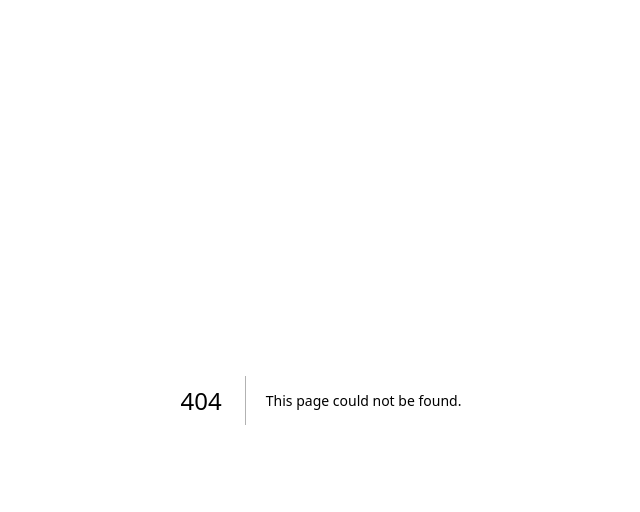
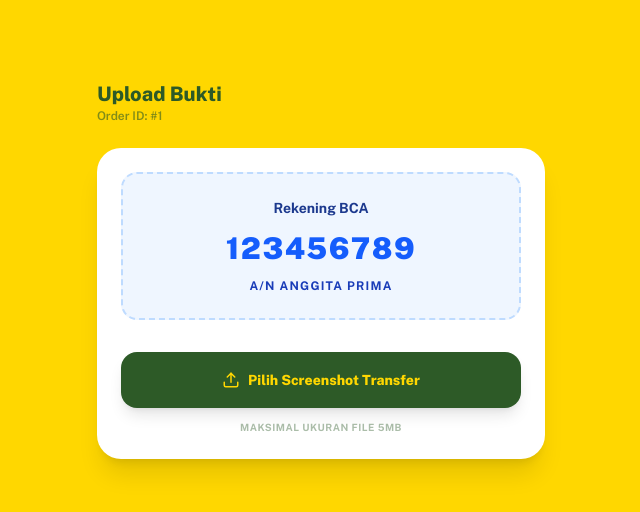
Before and after one commit to Hadiyanto/rpn-frontend, a Next.js app: page /bukti-transfer/1 in a window 1280 px wide. Before the commit this address had no page. Shown: the top 512 px of the page, without its empty margins (319-959 px from the left). Built offline with nearby package versions, Linux system fonts and the light colour scheme.

Commit message:
add new page bukti transfer

```diff
--- /dev/null
+++ b/app/bukti-transfer/[id]/page.tsx
@@ -0,0 +1,131 @@
+'use client';
+
+import { useState, use } from 'react';
+import { LuUpload, LuCheck, LuArrowLeft } from 'react-icons/lu';
+import { useRouter } from 'next/navigation';
+
+export default function BuktiTransferPage({ params }: { params: Promise<{ id: string }> }) {
+    const { id } = use(params);
+    const router = useRouter();
+    const [uploading, setUploading] = useState(false);
+    const [success, setSuccess] = useState(false);
+    const [errorMsg, setErrorMsg] = useState('');
+
+    const handleUpload = async (e: React.ChangeEvent<HTMLInputElement>) => {
+        const file = e.target.files?.[0];
+        if (!file) return;
+
+        setUploading(true);
+        setErrorMsg('');
+        try {
+            const formData = new FormData();
+            formData.append('image', file);
+
+            const apiUrl = process.env.NEXT_PUBLIC_API_URL || 'http://localhost:3000';
+
+            // 1. Upload to Cloudinary via backend
+            const uploadRes = await fetch(`${apiUrl}/api/upload-image`, {
+                method: 'POST',
+                body: formData,
+            });
+            const uploadJson = await uploadRes.json();
+
+            if (uploadJson.status !== 'ok') {
+                setErrorMsg('Gagal mengunggah gambar. Silakan coba lagi.');
+                setUploading(false);
+                return;
+            }
+
+            // 2. Patch Order with the new image URL
+            const updateRes = await fetch(`${apiUrl}/api/order/${id}/transfer-img-url`, {
+                method: 'PATCH',
+                headers: { 'Content-Type': 'application/json' },
+                body: JSON.stringify({ transfer_img_url: uploadJson.imageUrl }),
+            });
+
+            const updateJson = await updateRes.json();
+            if (updateJson.status === 'ok') {
+                setSuccess(true);
+            } else {
+                setErrorMsg('Gagal menyimpan bukti transfer ke pesanan.');
+            }
+        } catch (err) {
+            setErrorMsg('Terjadi kesalahan jaringan.');
+        } finally {
+            setUploading(false);
+        }
+    };
+
+    if (success) {
+        return (
+            <div className="bg-brand-yellow font-display min-h-screen flex flex-col items-center justify-center p-4">
+                <div className="bg-white rounded-3xl p-8 max-w-sm w-full shadow-2xl text-center space-y-4 animate-in zoom-in-95 duration-300">
+                    <div className="w-20 h-20 bg-green-100 rounded-full flex items-center justify-center mx-auto mb-2 text-green-500">
+                        <LuCheck className="text-4xl" />
+                    </div>
+                    <h2 className="text-2xl font-extrabold text-primary">Berhasil!</h2>
+                    <p className="text-primary/70 text-sm font-medium">
+                        Bukti transfer untuk Order #{id} telah tersimpan. Terima kasih!
+                    </p>
+                    <button
+                        onClick={() => router.push('/pesan')}
+                        className="w-full mt-4 h-12 bg-primary text-brand-yellow font-bold rounded-xl active:scale-95 transition-transform"
+                    >
+                        Buat Pesanan Baru
+                    </button>
+                </div>
+            </div>
+        );
+    }
+
+    return (
+        <div className="bg-brand-yellow font-display min-h-screen flex flex-col items-center p-4 pt-12 sm:pt-20 text-primary">
+            <div className="w-full max-w-md">
+                {/* Title */}
+                <div className="flex items-center justify-between mb-6">
+                    <div>
+                        <h1 className="text-xl font-extrabold">Upload Bukti</h1>
+                        <p className="text-xs font-semibold text-primary/60">Order ID: #{id}</p>
+                    </div>
+                </div>
+
+                <div className="bg-white rounded-3xl shadow-xl overflow-hidden">
+                    <div className="p-6 space-y-4">
+                        <div className="bg-blue-50 border-2 border-dashed border-blue-200 rounded-2xl p-6 text-center space-y-3">
+                            <h3 className="text-sm font-bold text-blue-900">Rekening BCA</h3>
+                            <p className="font-black text-3xl text-blue-600 tracking-wider">123456789</p>
+                            <p className="text-xs font-bold text-blue-800 uppercase tracking-widest">A/N Anggita Prima</p>
+                        </div>
+
+                        {errorMsg && (
+                            <div className="bg-red-50 text-red-600 text-sm font-bold p-3 rounded-xl border border-red-100 text-center">
+                                {errorMsg}
+                            </div>
+                        )}
+
+                        <div className="pt-4">
+                            <label className={`relative overflow-hidden w-full h-14 flex items-center justify-center gap-2 rounded-2xl shadow-lg border-2 border-transparent transition-all cursor-pointer font-extrabold text-sm ${uploading ? 'bg-primary/10 text-primary border-primary/20 pointer-events-none' : 'bg-primary text-brand-yellow hover:bg-primary/90 hover:scale-[1.02] active:scale-[0.98]'}`}>
+                                {uploading ? (
+                                    <>Sedang Mengunggah...</>
+                                ) : (
+                                    <>
+                                        <LuUpload className="text-lg" />
+                                        Pilih Screenshot Transfer
+                                    </>
+                                )}
+                                <input
+                                    type="file"
+                                    accept="image/*"
+                                    className="hidden"
+                                    onChange={handleUpload}
+                                    disabled={uploading}
+                                />
+                            </label>
+                            <p className="text-[10px] text-center font-bold text-primary/40 mt-3 uppercase tracking-wider">Maksimal ukuran file 5MB</p>
+                        </div>
+                    </div>
+                </div>
+            </div>
+        </div>
+    );
+}
--- a/middleware.ts
+++ b/middleware.ts
@@ -32,10 +32,10 @@
     const { data: { user } } = await supabase.auth.getUser()
 
     const { pathname } = request.nextUrl;
-    const isPublic = pathname === '/' || pathname.startsWith('/pesan');
+    const isPublic = pathname === '/' || pathname.startsWith('/pesan') || pathname.startsWith('/bukti-transfer');
 
     // Sudah login + akses halaman login → ke /orders
-    if (user && isPublic) {
+    if (user && pathname === '/') {
         return NextResponse.redirect(new URL('/orders', request.url));
     }
 
```
